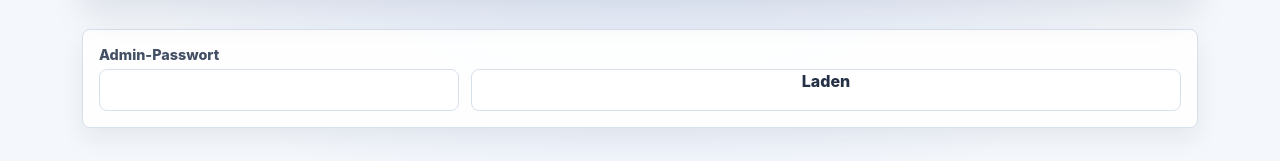
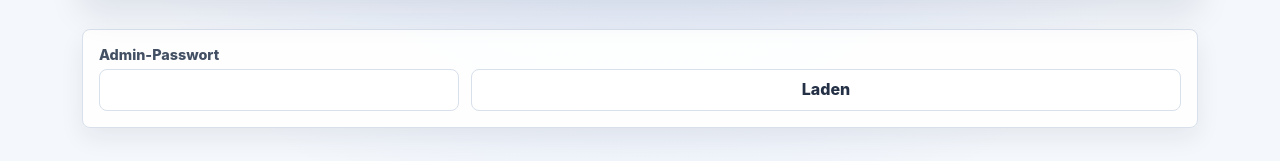
Before and after one commit to TomaT3/Stempeluhr, an Angular app in the folder stempeluhr-client/: page /admin in a window 1280 px wide. Shown: the part 139-300 px from the top of the page. Built offline with nearby package versions, Linux system fonts and the light colour scheme.

Commit message:
feat: enhance button styles for improved alignment and accessibility across admin and clock pages

```diff
--- a/stempeluhr-client/src/app/features/admin/admin-page/admin-page.scss
+++ b/stempeluhr-client/src/app/features/admin/admin-page/admin-page.scss
@@ -41,11 +41,15 @@ button {
 .file-button {
   display: inline-grid;
   min-height: 42px;
+  place-items: center;
+  padding: 0 14px;
   border: 1px solid var(--color-border);
   border-radius: var(--radius);
   background: var(--color-surface);
   color: #243045;
   font-weight: 800;
+  line-height: 1.1;
+  text-align: center;
   cursor: pointer;
 }
 
@@ -60,8 +64,6 @@ button {
 }
 
 .admin-link-button {
-  place-items: center;
-  padding: 0 14px;
   text-decoration: none;
 }
 
@@ -154,11 +156,14 @@ input[type="color"] {
 }
 
 .admin-savebar button {
+  display: inline-grid;
   min-height: 44px;
+  place-items: center;
   padding: 0 18px;
   border: 0;
   border-radius: var(--radius);
   font-weight: 850;
+  line-height: 1.1;
   cursor: pointer;
 }
 
@@ -179,6 +184,7 @@ input[type="color"] {
 
 .kimai-user-list button {
   display: grid;
+  align-content: center;
   gap: 4px;
   justify-items: start;
   padding: 10px 12px;
@@ -233,9 +239,7 @@ input[type="color"] {
 }
 
 .file-button {
-  display: inline-grid;
   min-width: 84px;
-  place-items: center;
   padding: 0 12px;
   color: #243045;
 }
--- a/stempeluhr-client/src/app/features/admin/employee-status-page/employee-status-page.scss
+++ b/stempeluhr-client/src/app/features/admin/employee-status-page/employee-status-page.scss
@@ -68,13 +68,16 @@ input {
 }
 
 button {
+  display: inline-grid;
   min-height: 42px;
+  place-items: center;
   padding: 0 16px;
   border: 1px solid var(--color-primary);
   border-radius: var(--radius);
   background: var(--color-primary);
   color: #ffffff;
   font-weight: 850;
+  line-height: 1.1;
   cursor: pointer;
 }
 
--- a/stempeluhr-client/src/app/features/clock/clock-page/clock-page.scss
+++ b/stempeluhr-client/src/app/features/clock/clock-page/clock-page.scss
@@ -65,7 +65,9 @@ h2 {
 }
 
 .keypad button {
+  display: grid;
   min-height: clamp(64px, 10vh, 78px);
+  place-items: center;
   border: 1px solid var(--color-border);
   border-radius: var(--radius);
   background: var(--color-surface);
@@ -104,11 +106,13 @@ h2 {
 }
 
 .back-button {
+  display: grid;
   position: absolute;
   left: 0;
   top: 0;
   width: clamp(46px, 7vw, 58px);
   height: clamp(46px, 7vw, 58px);
+  place-items: center;
   border: 1px solid var(--color-border);
   border-radius: var(--radius);
   background: var(--color-surface);
--- a/stempeluhr-client/src/styles.scss
+++ b/stempeluhr-client/src/styles.scss
@@ -41,6 +41,10 @@ input {
   font: inherit;
 }
 
+button {
+  line-height: 1.1;
+}
+
 button,
 a,
 input {
```
